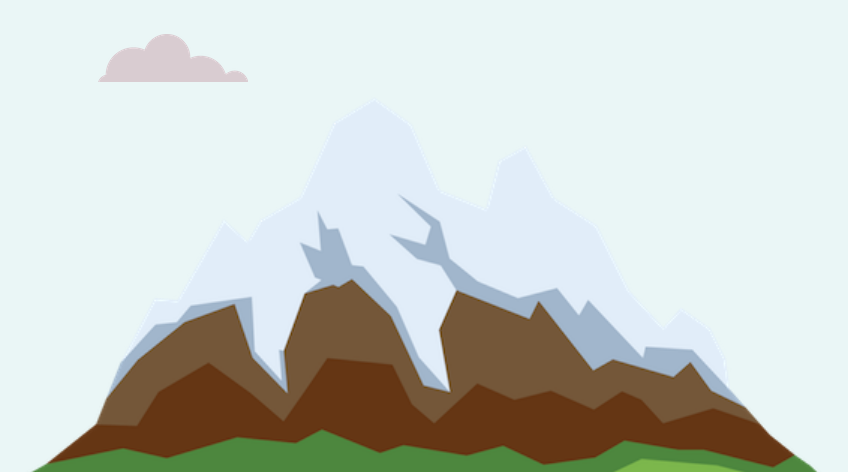
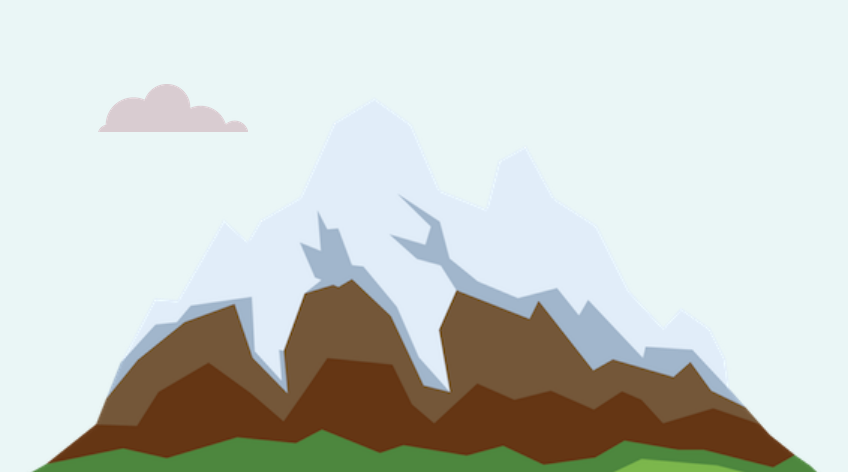
Before and after one commit to Javin3235/JavinRaj, a plain HTML site: page index.html in a window 1280 px wide. Shown: the part 328-800 px from the top of the page, without its empty margins (222-1070 px from the left). Drawn offline with Linux system fonts and the light colour scheme; a web font is replaced by a local one.

Commit message:
Update styles.css

```diff
--- a/css/styles.css
+++ b/css/styles.css
@@ -77,7 +77,7 @@ width:70%;
 .btm-cld{
 position:absolute;
 left:25%;
-bottom:450px;
+bottom:400px;
 }
 
 .top-cld{
```
